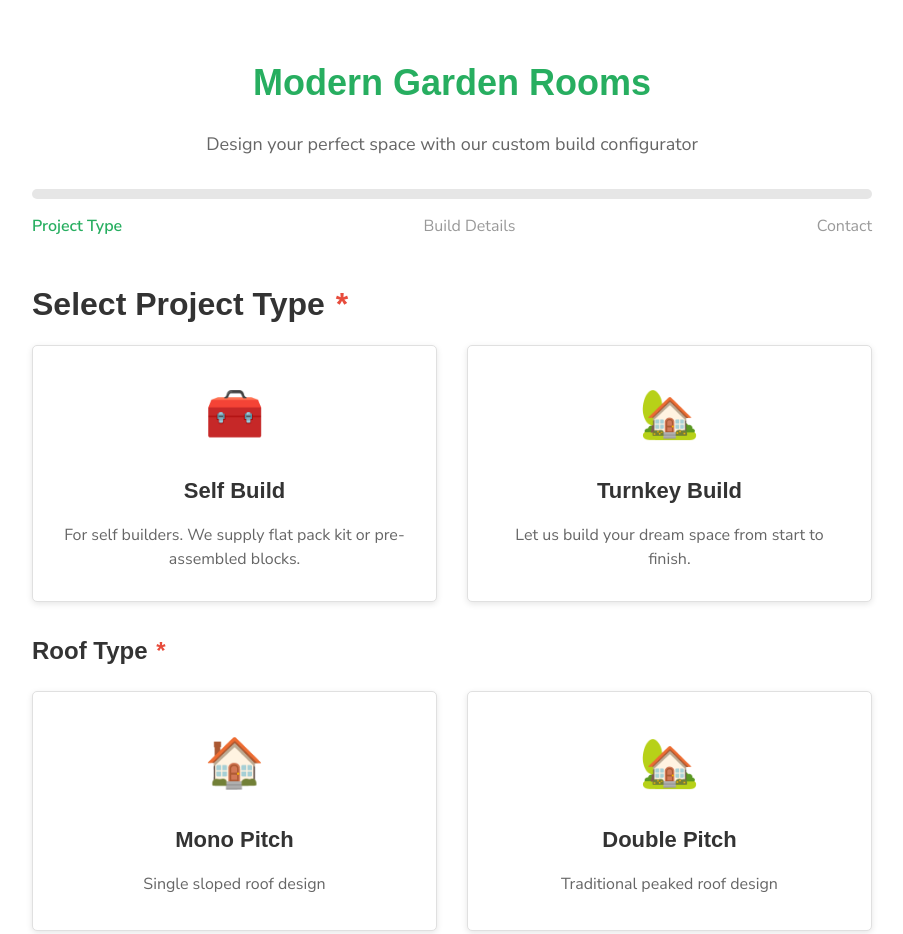
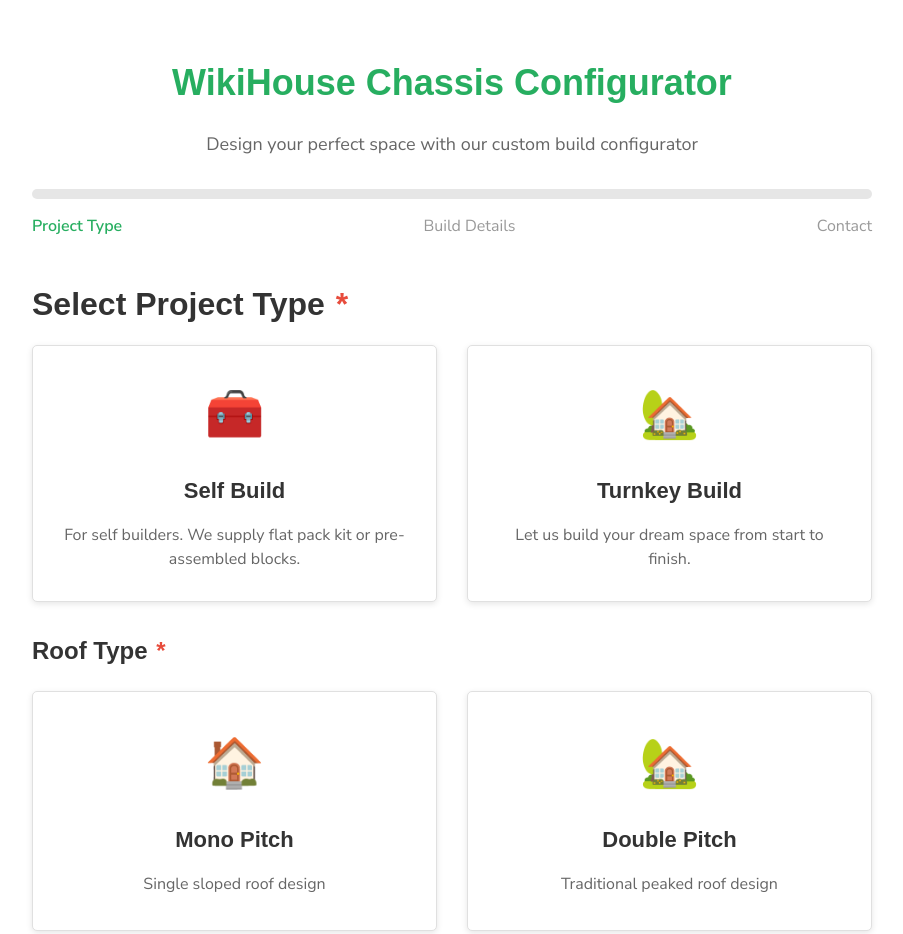
Before and after one commit to mcha4452/costingForm, a plain HTML site: page index.html in a window 1280 px wide. Shown: the top 934 px of the page, without its empty margins (188-1091 px from the left). Drawn offline with nearby package versions, Linux system fonts and the light colour scheme; a web font is replaced by a local one.

Commit message:
Update index.html

```diff
--- a/index.html
+++ b/index.html
@@ -15,7 +15,7 @@
 <body>
     <div class="form-container">
         <div class="form-header">
-            <h1 class="form-title">Modern Garden Rooms</h1>
+            <h1 class="form-title">WikiHouse Chassis Configurator</h1>
             <p class="form-subtitle">Design your perfect space with our custom build configurator</p>
         </div>
 
```
